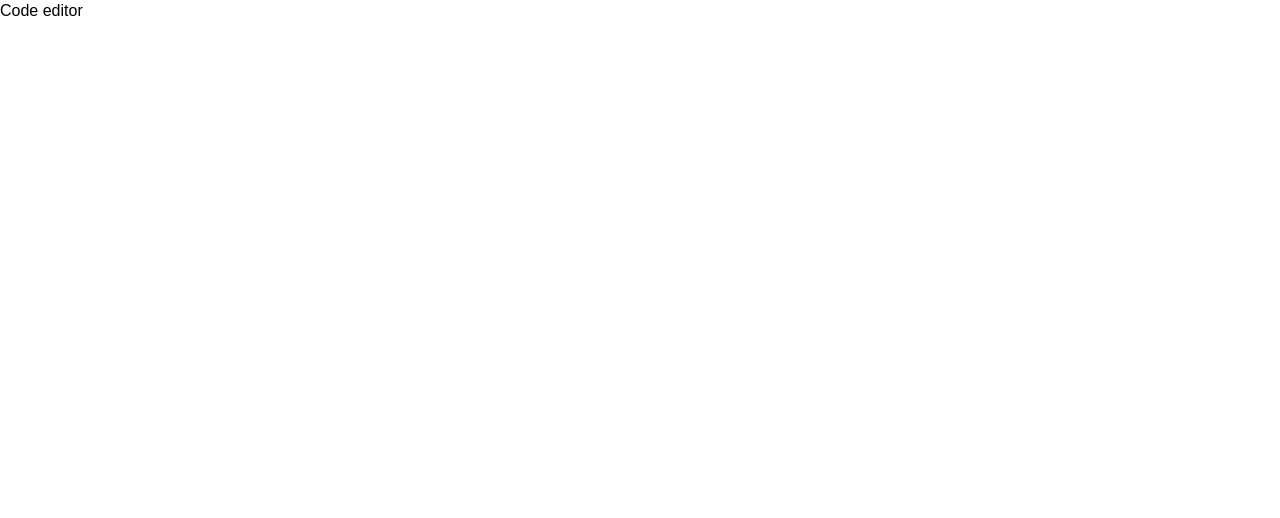
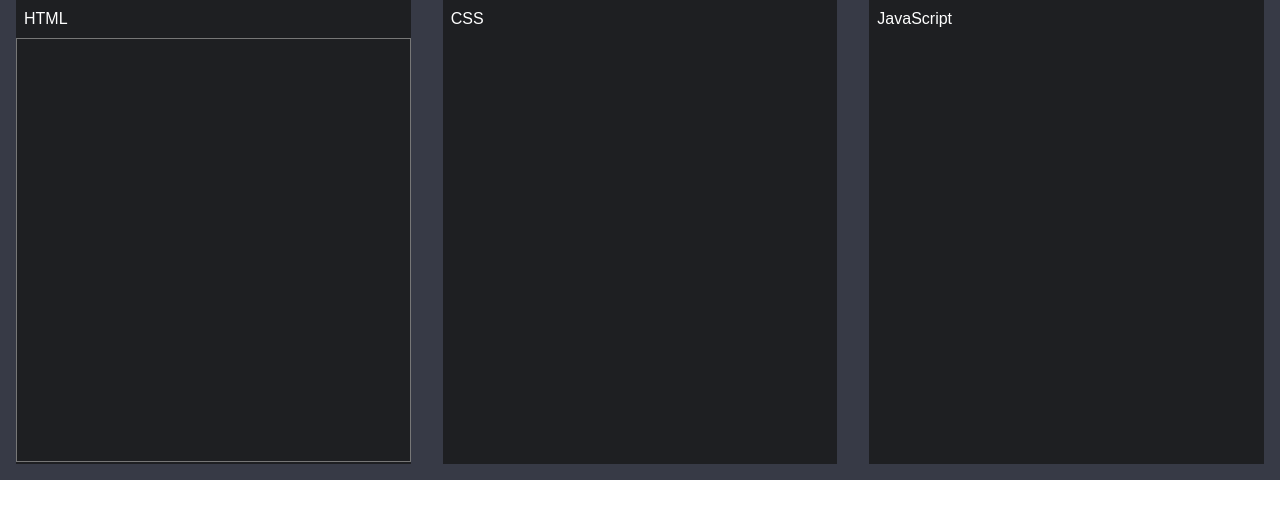
Before and after one commit to FernandoJP/code-editor, a React (Create React App) app: page / in a window 1280 px wide. Shown: the top 518 px of the page. Built offline with nearby package versions, Linux system fonts and the light colour scheme; a web font is replaced by a local one.

Commit message:
Code boxes added

```diff
--- /dev/null
+++ b/src/components/CodeBox/CodeBox.js
@@ -0,0 +1,47 @@
+import React from 'react';
+import styled from 'styled-components';
+
+import { CODE_TYPES } from '../../constants/codeTypes';
+
+
+const CodeBoxWrapper = styled.div`
+    background-color: ${props => props.theme.colors.darkBg};
+    width: 100%;
+    height: 100%;
+    color: ${props => props.theme.colors.secondary};
+    border: 1rem solid ${props => props.theme.colors.darkBgAccent};
+    border-top: none;
+`
+
+const CodeBoxLabel = styled.span`
+    display: inline-block;
+    color: #fff;
+    width: 100%;
+    padding: ${props => props.theme.spacers.small};
+`
+
+const CodeInput = styled.div.attrs(props => ({
+    contentEditable: 'true',
+    autofocus: props.type === CODE_TYPES[0] ? 'true' : 'false'
+}))`
+    width: 100%;
+    height: calc(100% - ${props => props.theme.spacers.small} - 2rem);
+    padding: ${props => props.theme.spacers.small};
+    overflow: auto;
+
+    &:focus {
+        border: 1px solid #777;
+        outline: none;
+    }
+`
+
+const CodeBox = (props) => {
+    return (
+        <CodeBoxWrapper>
+            <CodeBoxLabel> {props.type} </CodeBoxLabel>
+            <CodeInput />
+        </CodeBoxWrapper>
+    )
+}
+
+export default CodeBox;
--- a/src/components/CodeEditor/CodeEditor.js
+++ b/src/components/CodeEditor/CodeEditor.js
@@ -1,10 +1,21 @@
 import React from 'react';
+import styled from 'styled-components';
+
+import CodeBox from '../CodeBox/CodeBox';
+import { CODE_TYPES } from '../../constants/codeTypes';
+
+const CodeEditorWrapper = styled.section`
+    display: flex;
+    height: 60vh;
+`
 
 const CodeEditor = () => {
     return (
-        <>
-            Code editor
-        </>
+        <CodeEditorWrapper>
+            <CodeBox type={CODE_TYPES.HTML} />
+            <CodeBox type={CODE_TYPES.CSS} />
+            <CodeBox type={CODE_TYPES.JAVASCRIPT} />
+        </CodeEditorWrapper>
     )
 }
 
--- /dev/null
+++ b/src/constants/codeTypes.js
@@ -0,0 +1,5 @@
+export const CODE_TYPES = {
+    HTML: 'HTML',
+    CSS: 'CSS',
+    JAVASCRIPT: 'JavaScript'
+}
```
